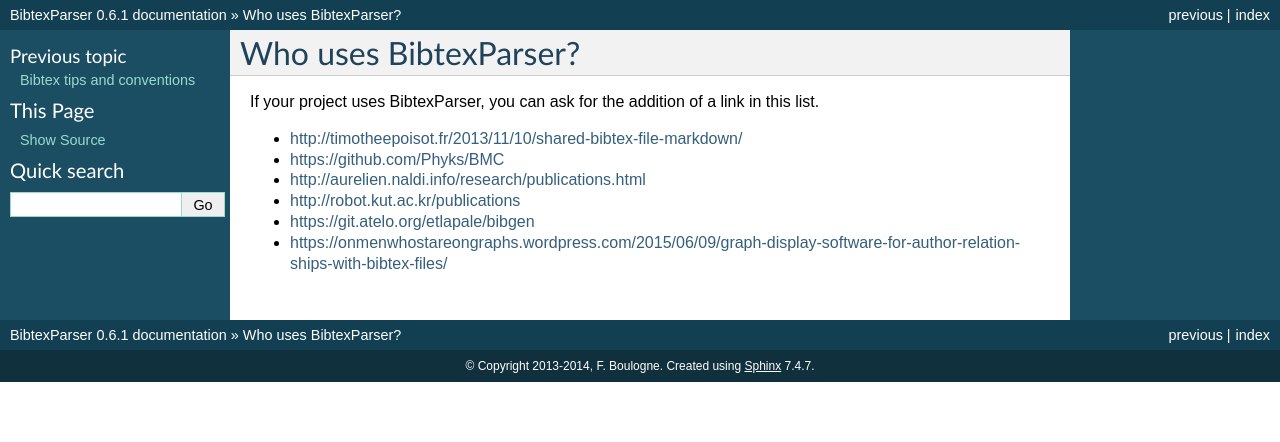
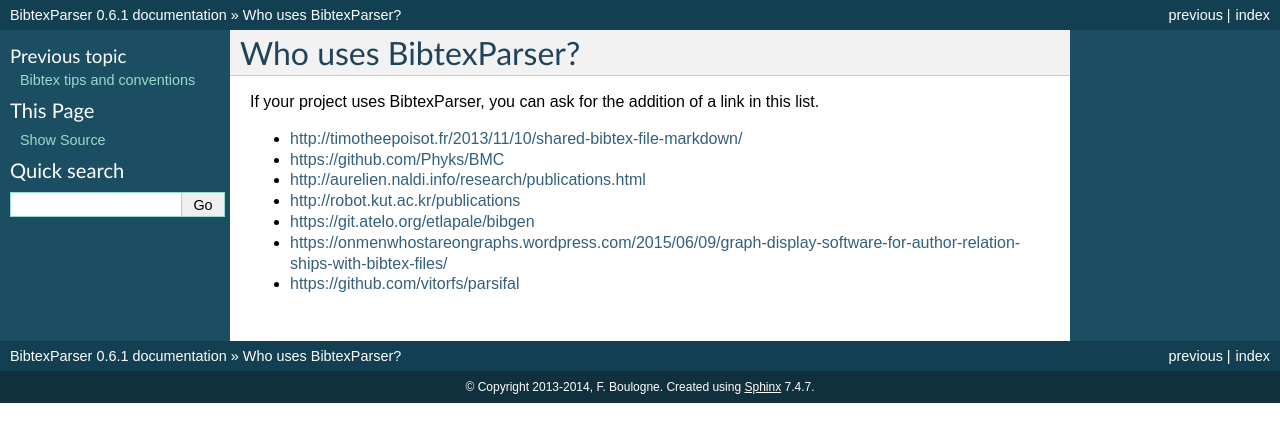
Before and after one commit to sciunto-org/python-bibtexparser, a Sphinx documentation site: the page built from docs/source/who.rst, in a window 1280 px wide. Shown: the top 442 px of the page. Built offline with Sphinx 7.4.7, drawn with Linux system fonts in a browser that asks for light colours; some of the changed lines change nothing that is shown.

Commit message:
Add Parsifal

```diff
--- a/docs/source/who.rst
+++ b/docs/source/who.rst
@@ -9,3 +9,4 @@
 * http://robot.kut.ac.kr/publications
 * https://git.atelo.org/etlapale/bibgen
 * https://onmenwhostareongraphs.wordpress.com/2015/06/09/graph-display-software-for-author-relationships-with-bibtex-files/
+* https://github.com/vitorfs/parsifal
```
